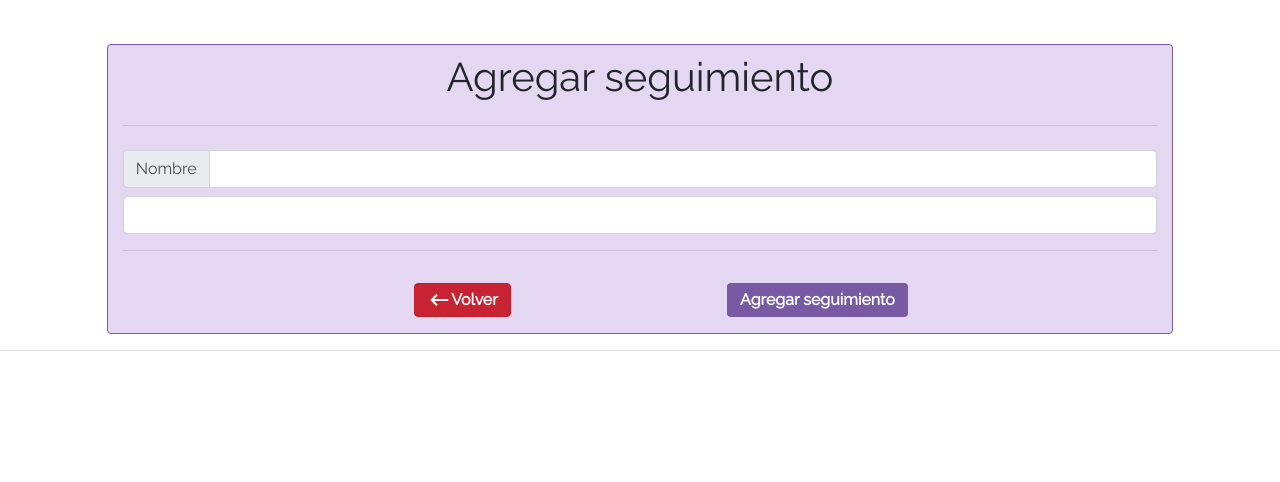
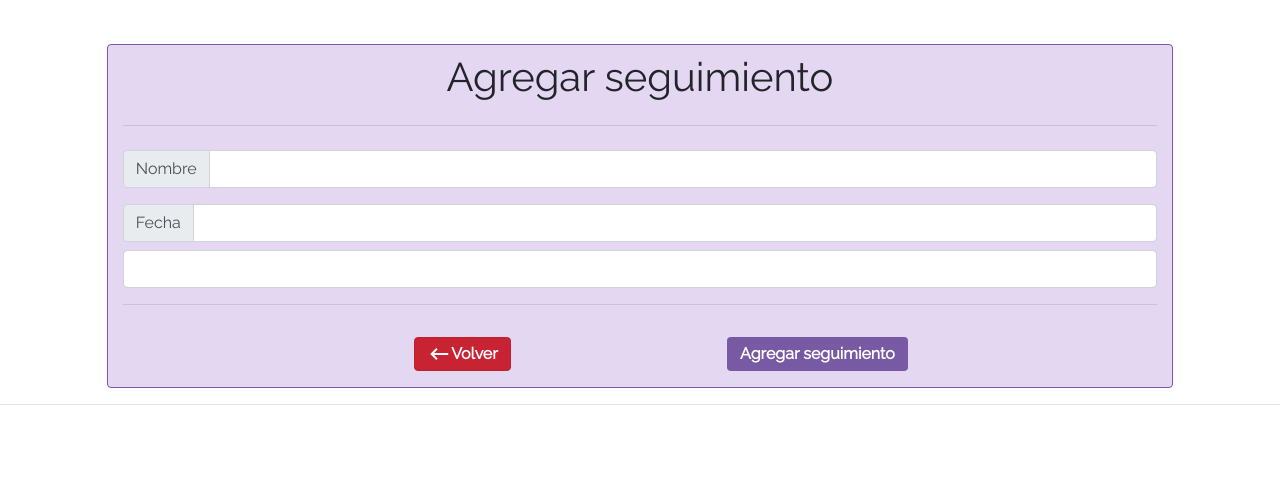
Before and after one commit to unlp-taller-tecnologias/2018-grupo-1, a Symfony app: template app/Resources/views/seguimiento/new.html.twig in a window 1280 px wide. Shown: the part 183-665 px from the top of the page. Run offline with Twig, Linux system fonts and the light colour scheme; the template is opened without the code that fills it: most values are stand-ins (such as "Sample title", 1, 10 or a date in 2020); form fields are guessed from the names that the template uses; some libraries are stand-ins or nearby versions.

Commit message:
Validadas las fechas mas importantes por js,,, funciona la modificacion de usuarios

```diff
--- a/app/Resources/views/seguimiento/edit.html.twig
+++ b/app/Resources/views/seguimiento/edit.html.twig
@@ -10,6 +10,12 @@
         {{ form_label(form.nombre, null, {'label_attr': {'class': 'input-group-text'}}) }}
       </div>
       {{ form_widget(form.nombre) }}
+    </div>
+    <div class="input-group mt-2 mb-2">
+      <div class="input-group-prepend">
+        {{ form_label(form.fecha, null, {'label_attr': {'class': 'input-group-text'}}) }}
+      </div>
+      {{ form_widget(form.fecha) }}
     </div>
       {{ form_widget(form.texto) }}
     <hr>
--- a/app/Resources/views/seguimiento/new.html.twig
+++ b/app/Resources/views/seguimiento/new.html.twig
@@ -11,7 +11,14 @@
         </div>
         {{ form_widget(form.nombre) }}
       </div>
-        {{ form_widget(form.texto) }}
+      <div class="input-group mt-2 mb-2">
+        <div class="input-group-prepend">
+          {{ form_label(form.fecha, null, {'label_attr': {'class': 'input-group-text'}}) }}
+        </div>
+        {{ form_widget(form.fecha) }}
+      </div>
+
+      {{ form_widget(form.texto) }}
       <hr>
       <div class="row justify-content-center">
         <div class="col-md-4 col-sm-4 col-4">
--- a/src/AppBundle/Form/SeguimientoType.php
+++ b/src/AppBundle/Form/SeguimientoType.php
@@ -7,6 +7,7 @@ use Symfony\Component\Form\FormBuilderInterface;
 use Symfony\Component\OptionsResolver\OptionsResolver;
 use Symfony\Component\Form\Extension\Core\Type\TextareaType;
 use Symfony\Component\Form\Extension\Core\Type\TextType;
+use Symfony\Component\Form\Extension\Core\Type\DateType;
 
 
 class SeguimientoType extends AbstractType
@@ -20,6 +21,9 @@ class SeguimientoType extends AbstractType
         ->add('nombre', TextType::class, array(
             'label' => 'Nombre',
             'required' => true))
+        ->add('fecha', DateType::class, array(
+            'label' => 'Fecha',
+            'widget' => 'single_text'))
         ->add('texto', TextareaType::class, array('label'=> false, 'attr' => array('placeholder' => 'Detalles del seguimiento','class' => 'form-control','col-md-12 ','rows'=>"25")));
     }/**
      * {@inheritdoc}
```
